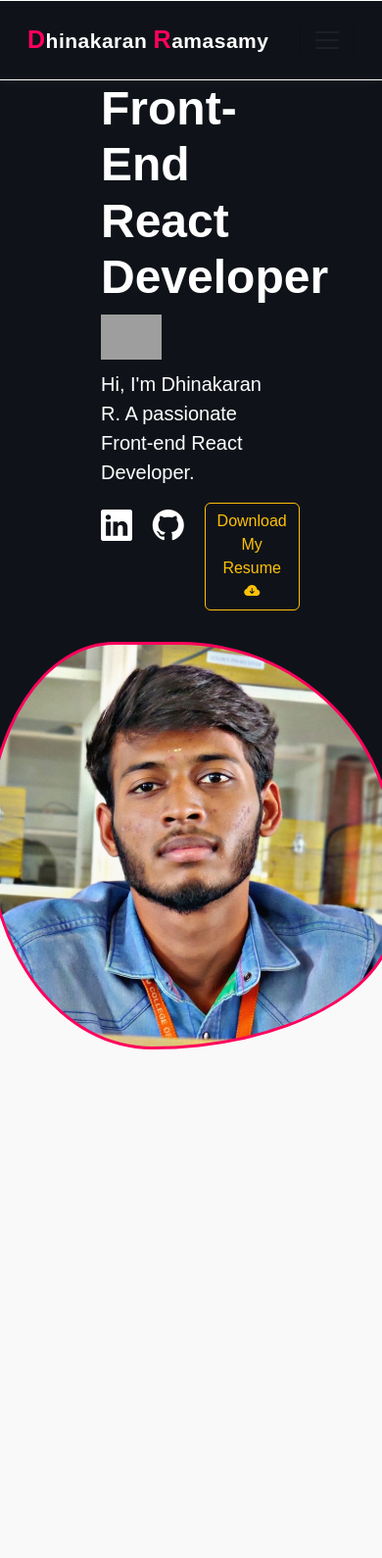
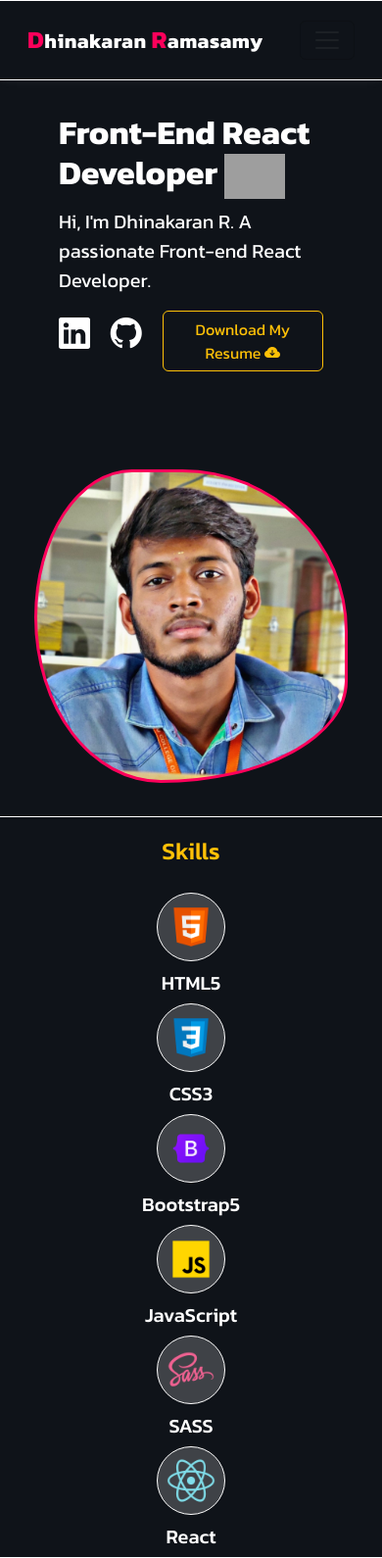
Before and after one commit to dhinakaran7501/Dhinakaran-portfolio, a plain HTML site: page index.html in a window 390 px wide. Shown: the whole page at 98% size. Before the commit the page ends 1071 px from the top, so only its background shows below. Drawn offline with nearby package versions, Linux system fonts and the light colour scheme; grey boxes are pictures that could not be loaded.

Commit message:
Portfolio

```diff
--- a/CSS/style.css
+++ b/CSS/style.css
@@ -2,14 +2,13 @@
   margin: 0;
   padding: 0;
   box-sizing: border-box;
-  font-family: Poppins, sans-serif;
+  font-family: 'Kanit', sans-serif;
 }
 body{
-  background-color: #f9f9f9 !important;
+  background-color: #0F1319 !important;
 }
 
 #nav-section{
-  background-color: #0F1319;
   border-top: 1px solid white;
   border-bottom: 1px solid white;
 }
@@ -40,7 +39,7 @@ body{
   transition: 0.5s;
 }
 
-/* home-section */
+/* home-section started */
 #home-section{
   background-color: #0F1319;
   border-bottom: 1px solid #fff;
@@ -88,7 +87,9 @@ body{
   height: 89vh;
   gap: 24px;
 }
-
+#home-section .logo-name{
+  display: none;
+}
 #home-section .content-section h1>img{
   width: 62px !important;
 }
@@ -119,13 +120,128 @@ body{
   justify-content: center;
   width: 100%;
 }
+.button-content{
+  background: linear-gradient(90deg, hsl(48, 100%, 50%) 0%, hsl(28, 100%, 54%, 100%));
+  padding: 10px 13px;
+  border-radius: 4rem;
+  display: flex;
+  align-items: center;
+  column-gap: 0.5rem;
+}
+
+/* home section ended */
+
+/* skill section started */
+#skill-section{
+  border-bottom: 1px solid #fff;
+}
+#skill-section .skills-heading>h2{
+  padding: 20px;
+  text-align: center;
+  color: #ffc107;
+}
+#skill-section .card{
+  width: 70px !important;
+  display: flex;
+  align-items: center;
+  justify-content: center;
+  border-radius: 50%;
+  height: 70px;
+  border: 1px solid  #fff;
+  background-color: #fff3;
+  cursor: pointer;
+}
+#skill-section .card>img{
+  width: 50px !important;
+}
+#skill-section .card:hover{
+  background-color: transparent;
+  border:3px solid #fd005b;
+}
+#skill-section .card-title>h5{
+  width: 0%;
+  border-bottom: 1px solid #ffc107;
+  transition: 0.5s;
+}
+#skill-section .card-sec:hover .card-title>h5{
+  border-bottom: 1px solid #fd005b;
+  width: 100%;
+  transition: 0.5s;
+}
+#skill-section .card-sec{
+  display: flex;
+  flex-direction: column;
+  align-items: center;
+  gap: 10px;
+}
+#skill-section .card-title{
+  color: #fff;
+}
+#skill-section .skill-icon-sec{
+  display: flex;
+  align-items: center;
+  justify-content: space-around;
+}
+/* skill section ended */
+@media only screen and (max-width:768px){
+  #home-section .author-img{
+    width: 21rem;
+    height: 21rem;
+  }
+}
+@media only screen and (max-width:575px) {
+  #home-section .content-section>h1{
+    font-size: 34px !important;
+  }
+  #home-section .content-section>h1>img{
+    font-size: 34px !important;
+  }
+  #home-section .content-section{
+    padding: 0px 60px;
+  }
+  #home-section .author-img{
+    height: 20rem;
+    width: 20rem;
+  }
 
 
-.button-content{
-      background: linear-gradient(90deg, hsl(48, 100%, 50%) 0%, hsl(28, 100%, 54%, 100%));
-      padding: 10px 13px;
-      border-radius: 4rem;
-      display: flex;
-      align-items: center;
-      column-gap: 0.5rem;
+  #skill-section .skill-icon-sec{
+    /* padding: 0px 38px; */
+    display: flex;
+    flex-direction: column;
+  }
 }
+@media only screen and (max-width:384px) {
+  #home-section .content-section>h1{
+    font-size: 26px !important;
+  }
+  #home-section .content-section>h1>img{
+    font-size: 26px !important;
+  }
+
+  #home-section .content-section>p{
+    font-size: 18px;
+  }
+  #home-section .content-section{
+    padding: 10px 60px;
+
+  }
+  #home-section .content-section>span{
+    flex-direction: column;
+  }
+  #home-section .content-section>span>a{
+    display: flex;
+    align-items: center;
+    gap: 10px;
+  }
+  #home-section .logo-name{
+    display: block;
+  }
+  #home-section .author-img{
+    height: 20rem;
+    width: 20rem;
+  }
+  #home-section .content-section-container{
+    height: initial;
+  }
+}
--- a/index.html
+++ b/index.html
@@ -7,6 +7,14 @@
   <title>Dhinakaran | Front-end Developer</title>
   <link rel="shortcut icon" href="img/icons8-front-end-64.png" type="image/x-icon">
   <link rel="stylesheet" href="CSS/style.css">
+
+  <link rel="preconnect" href="https://fonts.googleapis.com">
+  <link rel="preconnect" href="https://fonts.gstatic.com" crossorigin>
+  <link
+    href="https://fonts.googleapis.com/css2?family=Kanit:ital,wght@0,100;0,200;0,300;0,400;0,500;0,600;0,700;0,800;0,900;1,100;1,200;1,300;1,400;1,500;1,600;1,700;1,800;1,900&display=swap"
+    rel="stylesheet">
+
+
   <!-- Bootstrap CSS CDN -->
   <link href="https://cdn.jsdelivr.net/npm/bootstrap@5.3.1/dist/css/bootstrap.min.css" rel="stylesheet"
     integrity="sha384-4bw+/aepP/YC94hEpVNVgiZdgIC5+VKNBQNGCHeKRQN+PtmoHDEXuppvnDJzQIu9" crossorigin="anonymous" />
@@ -31,6 +39,9 @@
               <a class="nav-link active fw-bold nav-title" aria-current="page" href="#">Home</a>
             </li>
             <li class="nav-item">
+              <a class="nav-link fw-bold nav-title" href="#skill-section">Skills</a>
+            </li>
+            <li class="nav-item">
               <a class="nav-link fw-bold nav-title" href="#">About</a>
             </li>
             <li class="nav-item">
@@ -50,7 +61,7 @@
       <div class="row">
         <div class="col-8 ">
           <div class="row content-section-container">
-            <div class="col-6 content-section">
+            <div class="col-lg-6 content-section">
               <h1>Front-End React Developer
                 <img src="https://stefantopalovicdev.vercel.app/static/media/waving.1bae5fcfb51082b5c2b4.png"
                   alt="hai-image">
@@ -59,9 +70,11 @@
               <span>
                 <a href="https://www.linkedin.com/in/dhinakaran-ramasamy-7684ba22a/" target="_blank">
                   <i class="bi bi-linkedin"></i>
+                  <h4 class="logo-name">Linkedin</h4>
                 </a>
                 <a href="https://github.com/dhinakaran7501" target="_blank">
                   <i class="bi bi-github"></i>
+                  <h4 class="logo-name">Github</h4>
                 </a>
                 <a href="files/Dhinakaran R Resume.pdf" download class="resume-button">
                   <button type="button" class="btn btn-outline-warning">Download My Resume <i
@@ -79,6 +92,65 @@
   </section>
   <!-- Home Section Ended -->
 
+  <!-- Skill Section Started -->
+  <section id="skill-section">
+    <div class="container">
+      <div class="skills-heading">
+        <h2>Skills</h2>
+      </div>
+      <div class="skill-icon-sec">
+        <div class="col-md-2 card-sec">
+          <div class="card">
+            <img src="img/html5.png" alt="html-icon">
+          </div>
+          <div class="card-title">
+            <h5>HTML5</h5>
+          </div>
+        </div>
+        <div class="col-md-2 card-sec">
+          <div class="card">
+            <img src="img/css3.png" alt="css-icon">
+          </div>
+          <div class="card-title">
+            <h5>CSS3</h5>
+          </div>
+        </div>
+        <div class="col-md-2 card-sec">
+          <div class="card">
+            <img src="img/pngegg (1).png" alt="bootstrap-icon">
+          </div>
+          <div class="card-title">
+            <h5>Bootstrap5</h5>
+          </div>
+        </div>
+        <div class="col-md-2 card-sec">
+          <div class="card">
+            <img src="img/js.png" alt="js-icon">
+          </div>
+          <div class="card-title">
+            <h5>JavaScript</h5>
+          </div>
+        </div>
+        <div class="col-md-2 card-sec">
+          <div class="card">
+            <img src="img/sass.png" alt="sass-icon">
+          </div>
+          <div class="card-title">
+            <h5>SASS</h5>
+          </div>
+        </div>
+        <div class="col-md-2 card-sec">
+          <div class="card">
+            <img src="img/react.png" alt="react-icon">
+          </div>
+          <div class="card-title">
+            <h5>React</h5>
+          </div>
+        </div>
+      </div>
+    </div>
+  </section>
+  <!-- Skill Section Ended -->
 
   <script src="https://cdn.jsdelivr.net/npm/bootstrap@5.3.1/dist/js/bootstrap.bundle.min.js"
     integrity="sha384-HwwvtgBNo3bZJJLYd8oVXjrBZt8cqVSpeBNS5n7C8IVInixGAoxmnlMuBnhbgrkm"
```
Also changed, not shown: img/css3.png (added), img/html5.png (added), img/js.png (added), img/pngegg (1).png (added), img/react.png (added), img/sass.png (added).
